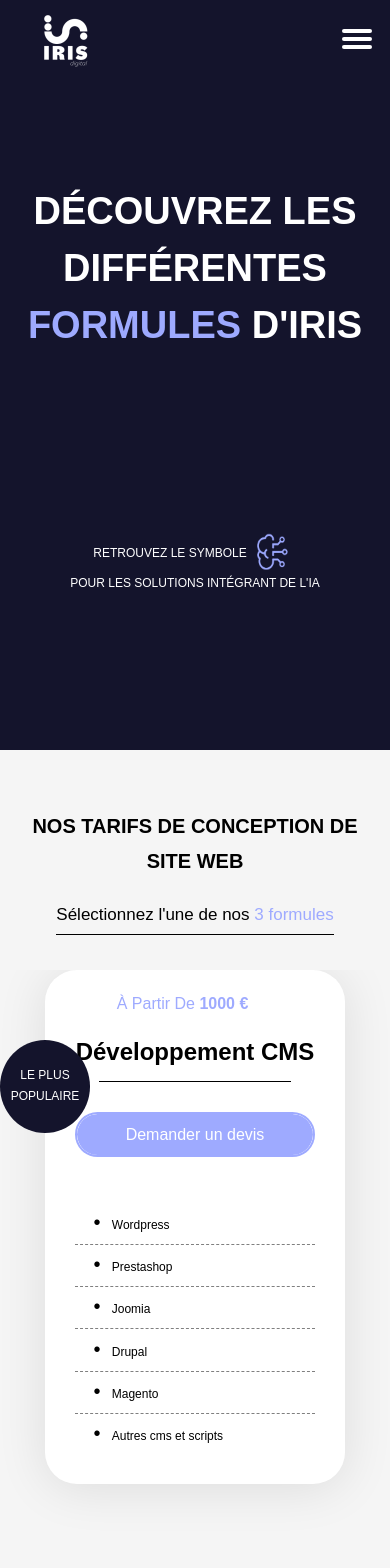
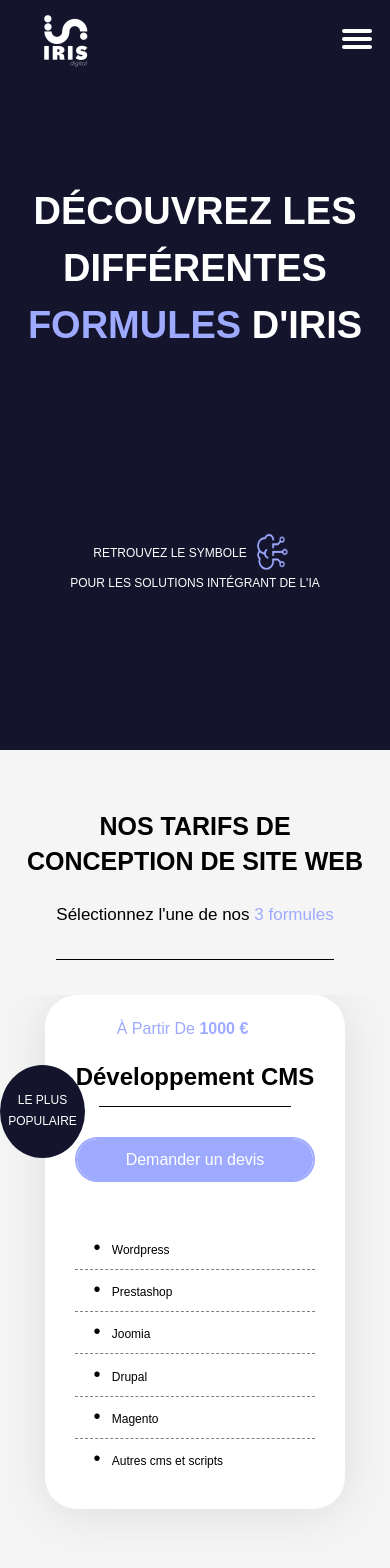
Before and after one commit to Iris-Digital-Sas/Iris-front, a Vue app: page /prices in a window 390 px wide. Shown: the top 1568 px of the page. Built offline with nearby package versions, Linux system fonts and the light colour scheme.

Commit message:
Rectifications avant pr into main

```diff
--- a/src/App.vue
+++ b/src/App.vue
@@ -161,5 +161,10 @@ section {
   transform: translateX(350px);
   transition: transform 500ms;
 }
+@media (max-width: 500px) {
+    br {
+        display: none;
+    }
+}
 
  </style>
--- a/src/views/HomePage.vue
+++ b/src/views/HomePage.vue
@@ -356,11 +356,11 @@
         margin-top: 45px;
     }
     .home-solutions .lavender-box {
-        width: 80%;
-        height: 85px;
+        width: 60%;
+        height: 60px;
     }
     .home-solutions .lavender-box a {
-        padding: 5% 5%;
+        padding: 15px 5px;
         font-size: 20px;
         line-height: 30px;
     }
@@ -382,6 +382,7 @@
     }
     .home-realisations div .lavender-button {
         align-self: center;
+        margin: 40px 0;
     }
     .home-annonce {
         height: 500px;
@@ -407,4 +408,12 @@
         padding: 20px 50px
     }
 }
+@media (max-width: 420px) {
+    .home-solutions .lavender-box {
+        width: 75%;
+    }
+    .home-solutions .lavender-box a {
+        padding: 15px 0;
+    }
+}
 </style>
--- a/src/views/PricesPage.vue
+++ b/src/views/PricesPage.vue
@@ -1,4 +1,5 @@
 <template>
+    <div class="page-tarifs">
         <section class="bgc-dark-blue title-prices">
             <h1>découvrez les différentes <span class="lavender-text">formules</span> d'iris</h1>
             <span class="prices_info_mobile">Retrouvez le symbole <img class="ai-icon-spoiler" src="../assets/AI-original.png" alt="">  pour les solutions intégrant de l'IA</span>
@@ -11,7 +12,7 @@
                 <Slide :key="slide">
                     <div class="formula">
                         <span class="lavender-text">à partir de <strong>1000 €</strong></span>
-                    <div id="most-popular" class="most-popular bgc-dark-blue">LE PLUS POPULAIRE</div>
+                        <div class="most-popular bgc-dark-blue">LE PLUS POPULAIRE</div>
                         <h3>Développement CMS</h3>
                         <button class="lavender-box prices_button"><router-link class="lavender-box-text" to="/contact">Demander un devis</router-link></button>
                         <ul>
@@ -65,7 +66,7 @@
             <div class="formulas">
                 <div class="formula">
                     <span class="lavender-text">à partir de <strong>1000 €</strong></span>
-                <div id="most-popular" class="most-popular bgc-dark-blue">LE PLUS POPULAIRE</div>
+                    <div class="most-popular bgc-dark-blue">LE PLUS POPULAIRE</div>
                     <h3>Développement CMS</h3>
                     <button class="lavender-box prices_button"><router-link class="lavender-box-text" to="/contact">Demander un devis</router-link></button>
                     <ul>
@@ -333,6 +334,7 @@
             <p>Dans ce contexte, nous vous encourageons à nous <strong>contacter</strong> via le <br>bouton de contact ci-dessous afin de trouver la formule qui vous<br> conviendra, selon les clients que vous visez, et le budget qui est le vôtre.</p>
             <button class="lavender-box prices_button"><router-link class="lavender-box-text" to="/contact">Demander un devis</router-link></button>
         </section>
+    </div>
 </template>
 
 <script>
@@ -530,11 +532,8 @@ export default {
     left: -45px;
     top: 70px;
     border-radius: 50%;
-    width: 27%;
+    width: 85px;
     padding: 8.5% .25%;
-}
-#most-popular {
-    left: -70px;
 }
 @media (max-width: 500px) {
     .title-prices {
@@ -568,7 +567,7 @@ export default {
         height: 800px;
     }
     .prices h2 {
-        font-size: 20px;
+        font-size: 25px;
         line-height: 35px;
         margin: 5%;
     }
@@ -580,7 +579,7 @@ export default {
     .prices > span::after, .prices:last-child h2::after {
         width: 100%;
         position: initial;
-        padding-top: 1%;
+        padding-top: 10%;
     }
     .formulas {
         display: none;
@@ -589,6 +588,7 @@ export default {
         display: flex;
         flex-direction: column;
         justify-content: flex-start;
+        width: 75%;
     }
     .carousel__slide .formula {
         width: 300px;
@@ -612,9 +612,9 @@ export default {
     .formula ul li, .formula .most-popular {
         font-size: 12px;
     }
-    #most-popular {
+    .most-popular {
         left: -45px;
-        width: 30%;
+        width: 90px;
     }
     .formula .ai-icon {
         width: 50px;
@@ -633,13 +633,24 @@ export default {
         line-height: 18px;
         margin: 0px 0 10%;
     }
-    #cm {
-        height: 900px;
+    .page-tarifs #cm {
+        height: 950px;
     }
-    #leads {
+    .page-tarifs #leads {
         height: 400px;
+        padding: 10% 5%;
     }
-
+}
+@media (max-width: 430px) {
+    .page-tarifs #cm {
+        height: 1000px;
+    }
+    .prices {
+        height: 850px;
+    }
+    .page-tarifs #leads {
+        height: 500px;
+    }
 }
 
 </style>
--- a/src/views/SolutionsPage.vue
+++ b/src/views/SolutionsPage.vue
@@ -324,12 +324,12 @@
     }
 }
 @media (min-width: 500px) and (max-width: 600px) {
-    #cm {
+    .solutions #cm {
         height: 1700px;
     }
 }
 @media (max-width: 790px) {
-    #cm {
+    .solutions #cm {
         height: 1600px;
     }
 }
@@ -372,8 +372,6 @@
     .solutions_item:nth-child(1) .solutions_item_secondpart {
         margin-right: 0;
     }
-}
-@media (max-width: 480px) {
     .solutions_item{
         height: 775px;
     }
@@ -392,7 +390,7 @@
         height: 50px;
     }
 
-    #cm {
+    .solutions #cm {
         height: 1200px;
         display: flex;
         flex-direction: column;
@@ -416,14 +414,15 @@
         margin-top: 30px;
     }
     .solutions_item .lavender-button {
-        margin: 50px 0;
+        margin: 10% 0 0;
         padding: 0;
         width: 40%;
         height: 50px;
+        display: flex;
+        align-items: center;
     }
     .solutions_item .lavender-button-text {
-        top:10px;
-        left: 5px;
+        position: initial;
         font-size: 17px;
         width: 100%;
     }
--- a/src/views/TeamPage.vue
+++ b/src/views/TeamPage.vue
@@ -89,7 +89,6 @@
                 </figure>
             </slide>
             <template #addons>
-                <navigation />
                 <pagination />
             </template>
         </Carousel>
@@ -98,14 +97,13 @@
 
 <script>
 import 'vue3-carousel/dist/carousel.css'
-import { Carousel, Slide, Pagination, Navigation } from 'vue3-carousel'
+import { Carousel, Slide, Pagination } from 'vue3-carousel'
 
 export default {
   components: {
     Carousel,
     Slide,
-    Pagination,
-    Navigation,
+    Pagination
   },
 }
 </script>
@@ -137,7 +135,7 @@ export default {
     font-weight: 600;
 }
 .team {
-    padding: 10% 3.5% 0 8.5%;
+    padding: 10% 5%;
     display: flex;
     flex-direction: column;
     justify-content: center;
@@ -199,12 +197,15 @@ export default {
 }
 
 @media (max-width: 1000px) {
+    .team {
+        height: 700px;
+    }
     .team_members {
         display: none;
     }
     .carousel {
         display: initial;
-        width: 400px;
+        width: 100%;
         height: 450px;
         align-self: center;
     }
```
Lines whose indentation alone changed are shown as unchanged.
